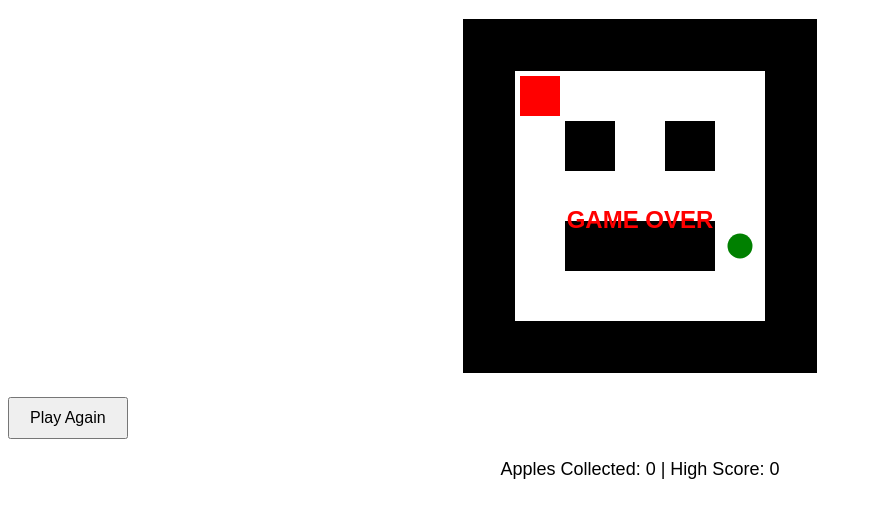
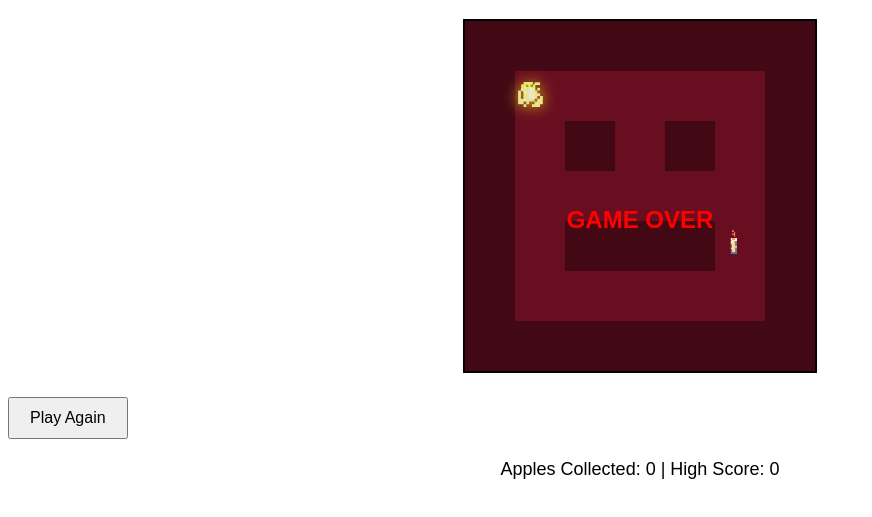
Before and after one commit to Lanieza/cmsc170, a plain HTML site: page try.html in a window 1280 px wide. Shown: the part 61-578 px from the top of the page, without its empty margins (0-872 px from the left). Drawn offline with Linux system fonts and the light colour scheme.

Commit message:
refactored game

```diff
--- a/try.html
+++ b/try.html
@@ -60,6 +60,15 @@
             [1, 1, 1, 1, 1, 1, 1]
         ];
 
+        const candleImage = new Image();
+        candleImage.src = "assets/candle.png"; // Replace with the actual path to the candle image
+
+        const playerImage = new Image();
+        playerImage.src = "assets/player.png"; // Replace with the actual path to the player image
+
+        const lightImage = new Image();
+        lightImage.src = "assets/light.png"; // Replace with the actual path to the light image
+
         let player, enemy, apple, applesCollected, highScore, gameInterval;
 
         function resetGame() {
@@ -87,27 +96,57 @@
         function drawMaze() {
             for (let row = 0; row < ROWS; row++) {
                 for (let col = 0; col < COLS; col++) {
-                    ctx.fillStyle = maze[row][col] === 1 ? "black" : "white";
+                    ctx.fillStyle = maze[row][col] === 1 ? "#420915" : "#690e21";
                     ctx.fillRect(col * GRID_SIZE, row * GRID_SIZE, GRID_SIZE, GRID_SIZE);
                 }
             }
         }
 
         function drawPlayer() {
-            ctx.fillStyle = "blue";
-            ctx.fillRect(player.x * GRID_SIZE + 5, player.y * GRID_SIZE + 5, GRID_SIZE - 10, GRID_SIZE - 10);
+            const scale = 3; // Adjust scaling factor as needed
+            ctx.drawImage(
+                playerImage,
+                player.x * GRID_SIZE + (GRID_SIZE - GRID_SIZE * scale) / 2, // Center the sprite
+                player.y * GRID_SIZE + (GRID_SIZE - GRID_SIZE * scale) / 2, // Center the sprite
+                GRID_SIZE * scale,
+                GRID_SIZE * scale
+            );
         }
 
         function drawEnemy() {
-            ctx.fillStyle = "red";
-            ctx.fillRect(enemy.x * GRID_SIZE + 5, enemy.y * GRID_SIZE + 5, GRID_SIZE - 10, GRID_SIZE - 10);
+            const scale = 3.5; // Adjust scaling factor as needed
+
+            // Calculate pulsating glow intensity using a sine wave
+            const time = Date.now() / 500; // Adjust the divisor to control pulsation speed
+            const glowIntensity = Math.abs(Math.sin(time)) * 40 + 10; // Glow intensity oscillates between 10 and 30
+
+            // Set shadow properties for the glow
+            ctx.shadowBlur = glowIntensity;
+            ctx.shadowColor = "rgba(255, 255, 0, 0.8)"; // Yellowish glow
+
+            // Draw the enemy sprite
+            ctx.drawImage(
+                lightImage,
+                enemy.x * GRID_SIZE + (GRID_SIZE - GRID_SIZE * scale) / 2, // Center the sprite
+                enemy.y * GRID_SIZE + (GRID_SIZE - GRID_SIZE * scale) / 2, // Center the sprite
+                GRID_SIZE * scale,
+                GRID_SIZE * scale
+            );
+
+            // Reset shadow properties to avoid affecting other drawings
+            ctx.shadowBlur = 0;
+            ctx.shadowColor = "transparent";
         }
 
         function drawApple() {
-            ctx.fillStyle = "green";
-            ctx.beginPath();
-            ctx.arc(apple.x * GRID_SIZE + GRID_SIZE / 2, apple.y * GRID_SIZE + GRID_SIZE / 2, GRID_SIZE / 4, 0, Math.PI * 2);
-            ctx.fill();
+            const scale = 2; // Adjust scaling factor as needed
+            ctx.drawImage(
+                candleImage,
+                apple.x * GRID_SIZE + (GRID_SIZE - GRID_SIZE * scale) / 2, // Center the sprite
+                apple.y * GRID_SIZE + (GRID_SIZE - GRID_SIZE * scale) / 2, // Center the sprite
+                GRID_SIZE * scale,
+                GRID_SIZE * scale
+            );
         }
 
         function updateGame() {
@@ -183,10 +222,13 @@
         function movePlayer(event) {
             let newX = player.x;
             let newY = player.y;
-            if (event.key === "ArrowUp") newY--;
-            if (event.key === "ArrowDown") newY++;
-            if (event.key === "ArrowLeft") newX--;
-            if (event.key === "ArrowRight") newX++;
+
+            // Handle arrow keys and WASD keys
+            if (event.key === "ArrowUp" || event.key === "w") newY--;
+            if (event.key === "ArrowDown" || event.key === "s") newY++;
+            if (event.key === "ArrowLeft" || event.key === "a") newX--;
+            if (event.key === "ArrowRight" || event.key === "d") newX++;
+
             if (maze[newY] && maze[newY][newX] === 0) {
                 player.x = newX;
                 player.y = newY;
```
Also changed, not shown: assets/candle.png (added), assets/light.png (added), assets/player.png (added).
